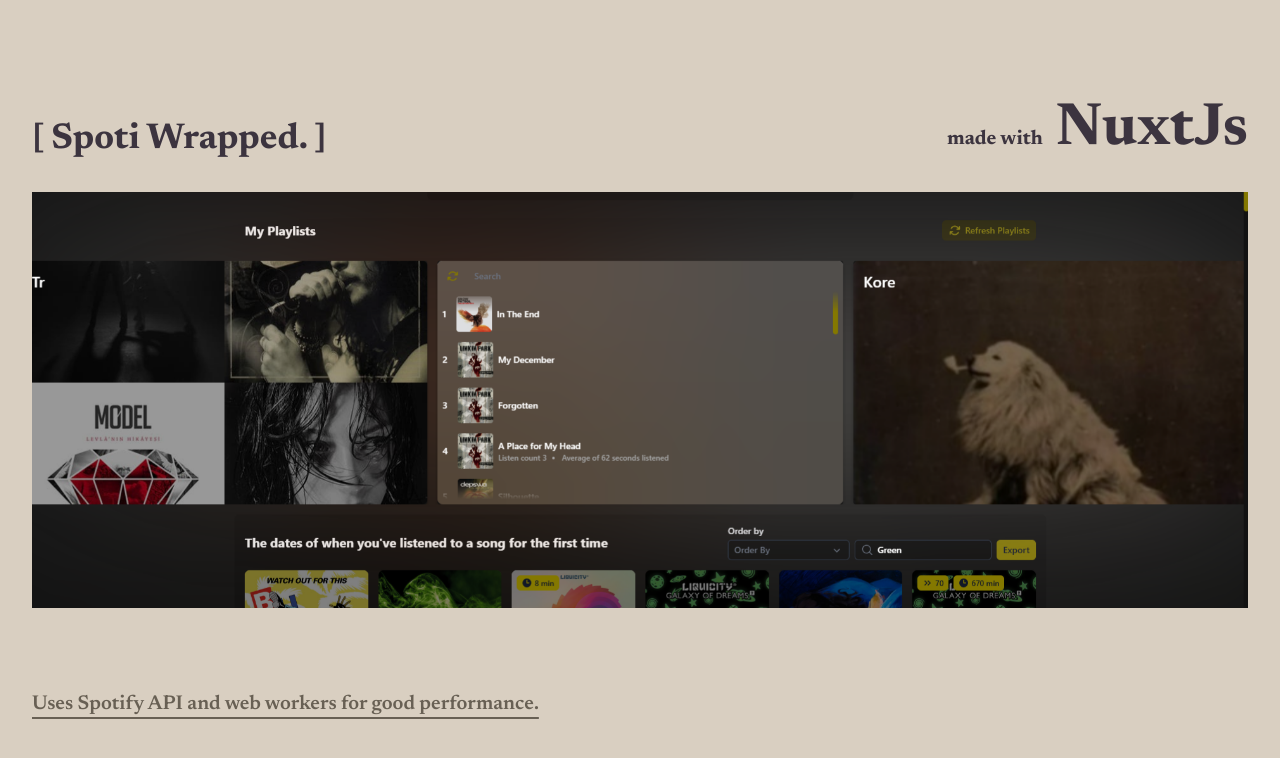
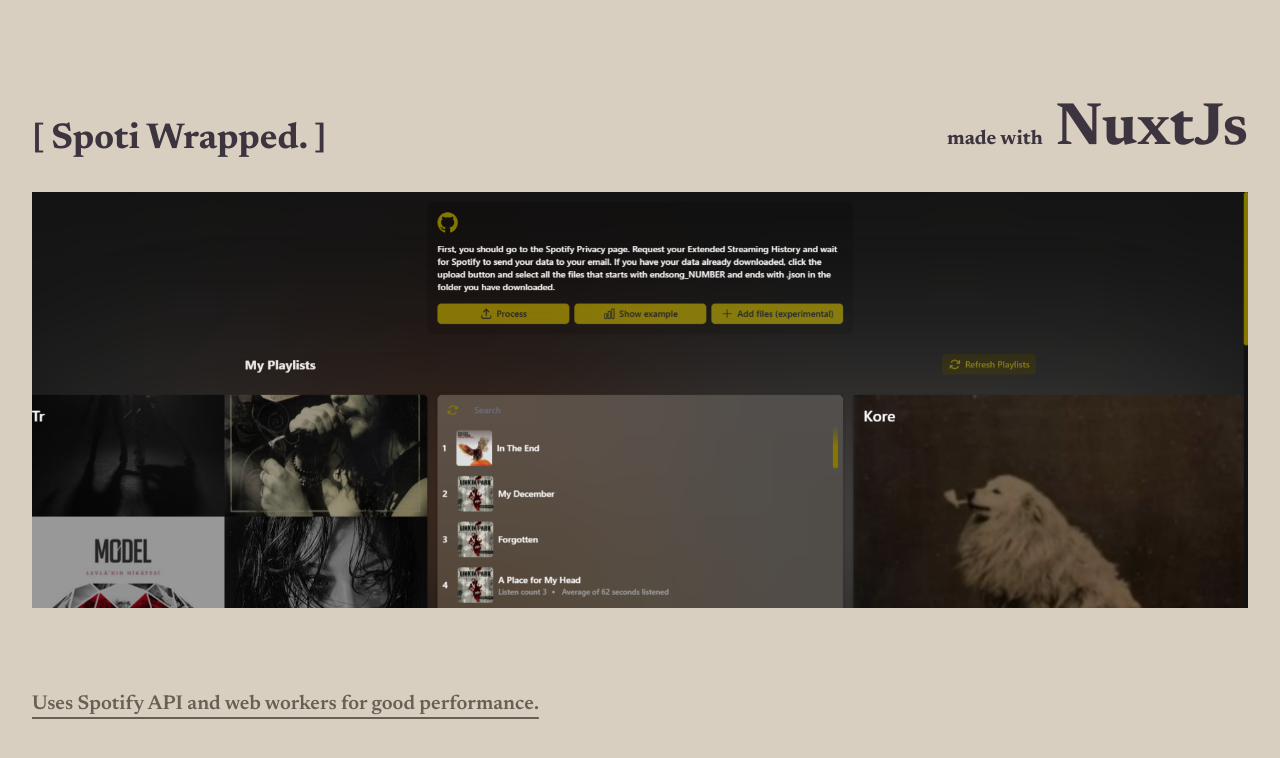
Before and after one commit to metkm/metkm, a Nuxt app: page / in a window 1280 px wide. Shown: the top 758 px of the page. Built offline with nearby package versions, Linux system fonts and the light colour scheme; some icons are missing.

Commit message:
change project animation

```diff
--- a/app/app.vue
+++ b/app/app.vue
@@ -1,15 +1,25 @@
 <script setup lang="ts">
-import { Icon } from '@iconify/vue'
 import { projects } from './projects'
+
+const selectedProjectIndex = ref(0)
+const transitionName = ref<'project-image-fade-right' | 'project-image-fade-left'>('project-image-fade-left')
+
+const project = computed(() => projects[selectedProjectIndex.value]!)
+
+const selectNextProject = () => {
+  selectedProjectIndex.value = Math.min(selectedProjectIndex.value + 1, projects.length - 1)
+  transitionName.value = 'project-image-fade-left'
+}
+
+const selectPrevProject = () => {
+  selectedProjectIndex.value = Math.max(selectedProjectIndex.value - 1, 0)
+  transitionName.value = 'project-image-fade-right'
+}
 </script>
 
 <template>
   <main class="bg-background min-h-screen max-h-screen flex p-8">
-    <div
-      v-for="project in projects"
-      :key="project.id"
-      class="flex flex-col gap-8 max-w-7xl mx-auto"
-    >
+    <div class="flex flex-col gap-8 max-w-7xl mx-auto">
       <div class="flex items-end justify-between text-text-primary font-bold h-32">
         <p class="text-4xl font-stretch-condensed">
           [ {{ project.title }}. ]
@@ -21,17 +31,32 @@
         </p>
       </div>
 
-      <img
-        :src="project.image"
-        class="flex-1 overflow-hidden object-cover"
-      >
+      <div class="relative flex-1 overflow-hidden">
+        <Transition :name="transitionName">
+          <img
+            :key="project.image"
+            :src="project.image"
+            class=" object-cover"
+          >
+        </Transition>
+      </div>
 
-      <div class="flex items-center h-32">
+      <div class="flex items-center justify-between h-32">
         <p class="underline underline-offset-8 text-xl font-semibold text-text-description">
           {{ project.description }}
         </p>
 
-        <Icon icon="mdi:home" />
+        <div class="flex items-center gap-2">
+          <UiButton
+            icon="mdi:arrow-left"
+            @click="selectPrevProject"
+          />
+
+          <UiButton
+            icon="mdi:arrow-right"
+            @click="selectNextProject"
+          />
+        </div>
       </div>
     </div>
   </main>
--- a/app/assets/main.css
+++ b/app/assets/main.css
@@ -10,6 +10,31 @@
   background-color: var(--bg-background);
 }
 
+.project-image-fade-right-leave-active,
+.project-image-fade-left-leave-active {
+  position: absolute;
+}
+
+.project-image-fade-right-enter-active,
+.project-image-fade-right-leave-active,
+.project-image-fade-left-enter-active,
+.project-image-fade-left-leave-active {
+  transition-property: all;
+  transition-timing-function: cubic-bezier(0.4, 0, 0.2, 1);
+  transition-duration: 350ms;
+}
+
+.project-image-fade-right-leave-to,
+.project-image-fade-left-enter-from {
+  transform: translateX(100%);
+}
+
+.project-image-fade-right-enter-from,
+.project-image-fade-left-leave-to
+{
+  transform: translateX(-100%);
+}
+
 @theme {
   --color-background: #D9CFC1;
   --color-text-primary: #3C343F;
--- a/app/components/Test.vue
+++ /dev/null
@@ -1,3 +0,0 @@
-<template>
-  <p>test component</p>
-</template>
--- /dev/null
+++ b/app/components/UiButton.vue
@@ -0,0 +1,18 @@
+<script setup lang="ts">
+import { Icon } from '@iconify/vue'
+
+defineProps<{
+  icon?: string
+}>()
+</script>
+
+<template>
+  <button class="hover:bg-black/10 active:scale-110 transition-all">
+    <Icon
+      v-if="icon"
+      :icon="icon"
+      ssr
+      width="38"
+    />
+  </button>
+</template>
--- a/app/projects.ts
+++ b/app/projects.ts
@@ -6,4 +6,11 @@
     image: '/images/spoti-wrapped.png',
     description: 'Uses Spotify API and web workers for good performance.',
   },
+  {
+    id: 2,
+    title: 'Otobüsüm Anlık',
+    madeWith: 'React Native',
+    image: '/images/otobusum-anlik.png',
+    description: 'Otobüsüm Nerede alternative with extra features.',
+  },
 ]
```
Also changed, not shown: public/images/otobusum-anlik.png (added).
